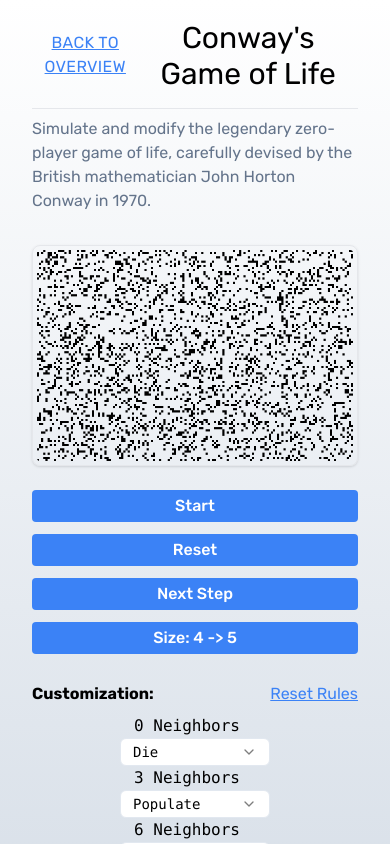
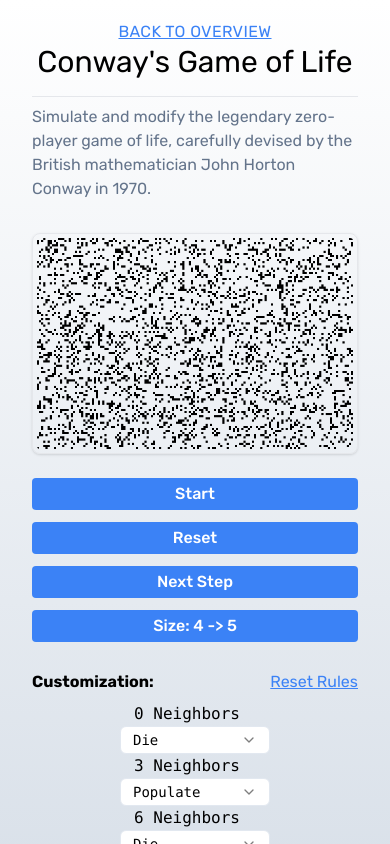
Before and after one commit to neinja007/Simulatory, a Next.js app: page /game-of-life in a window 390 px wide. Shown: the top 844 px of the page. Built offline with nearby package versions, Linux system fonts and the light colour scheme.

Commit message:
fix header responsiveness

```diff
--- a/src/components/ui/header.tsx
+++ b/src/components/ui/header.tsx
@@ -9,7 +9,7 @@ type HeaderProps = {
 const Header = ({ root, title }: HeaderProps) => {
   return (
     <>
-      <div className={cn('flex items-baseline text-center', root ? 'justify-center' : 'justify-between')}>
+      <div className={cn('text-center md:flex md:items-baseline', root ? 'justify-center' : 'justify-between')}>
         {!root && (
           <Link href={'/'} className='text-1xl mb-4 uppercase tracking-wide text-blue-500 underline'>
             BACK TO OVERVIEW
```
